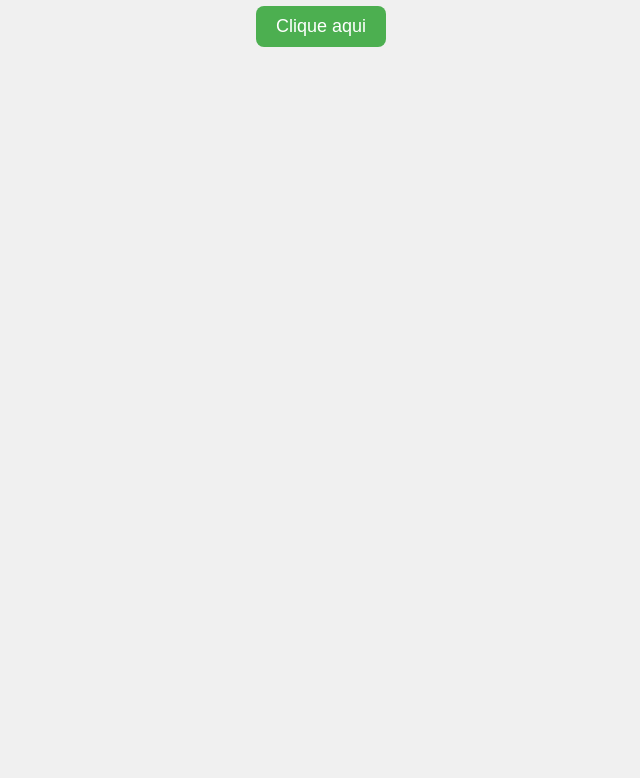
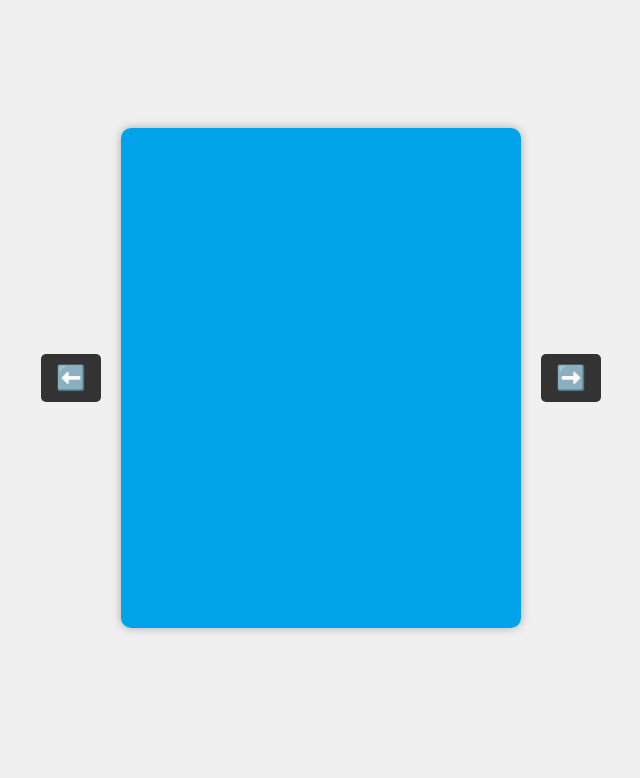
Before and after one commit to jimmykiedis/jimmykiedis.github.io, a plain HTML site: page index.html in a window 1280 px wide. Shown: the part 102-880 px from the top of the page, without its empty margins (319-959 px from the left). Before the commit the page ends 800 px from the top, so only its background shows below. Drawn offline with Linux system fonts and the light colour scheme.

Commit message:
Version 0.1.0

```diff
--- a/index.html
+++ b/index.html
@@ -7,9 +7,13 @@
     <link rel="stylesheet" href="style.css">
 </head>
 <body>
+    <h1>Retrospectiva</h1>
 
-    <h1>Teste de botão</h1>
-    <button onclick="mostrarMensagem()">Clique aqui</button>
+    <div class="centraliza">
+        <button onclick="voltarImagem()">⬅️</button>
+        <img id='imagemCarrossel' src="contents/roll1.png" alt="Imagem centralizada">
+        <button onclick="avancarImagem()">➡️</button>
+    </div>
 
     <script src="script.js"></script>
 </body>
--- a/script.js
+++ b/script.js
@@ -1,3 +1,22 @@
-function mostrarMensagem() {
-    alert("Você clicou no botão! 🚀");
+let = Images = [
+    "contents/roll1.png",
+    "contents/roll2.png",
+    "contents/roll3.png",
+    "contents/roll4.png"
+];
+
+let indice = 0;
+
+function atualizarImagem() {
+    document.getElementById('imagemCarrossel').src = Images[indice];
 }
+
+function avancarImagem() {
+    indice = (indice + 1) % Images.length;
+    atualizarImagem();
+}
+
+function voltarImagem() {
+    indice = (indice - 1 + Images.length) % Images.length;
+    atualizarImagem();
+}
--- a/style.css
+++ b/style.css
@@ -1,20 +1,37 @@
 body {
+    margin: 0;
+    height: 100vh;
     background-color: #f0f0f0;
-    font-family: Arial, sans-serif;
+    font-family: sans-serif;
     text-align: center;
-    margin-top: 50px;
+}
+
+/* Só essa div vai centralizar o conteúdo */
+.centraliza {
+    display: flex;
+    align-items: center;
+    justify-content: center;
+    height: 100vh;
+    gap: 20px;
+}
+
+img {
+    max-width: 80%;
+    max-height: 80vh;
+    border-radius: 10px;
+    box-shadow: 0 0 10px #aaa;
 }
 
 button {
-    padding: 10px 20px;
-    font-size: 18px;
-    background-color: #4CAF50;
+    padding: 10px 15px;
+    font-size: 24px;
+    border: none;
+    background-color: #333;
     color: white;
-    border: none;
-    border-radius: 8px;
     cursor: pointer;
+    border-radius: 5px;
 }
 
 button:hover {
-    background-color: #45a049;
+    background-color: #555;
 }
```
Also changed, not shown: contents/roll1.png (added), contents/roll2.png (added), contents/roll3.png (added), contents/roll4.png (added).
